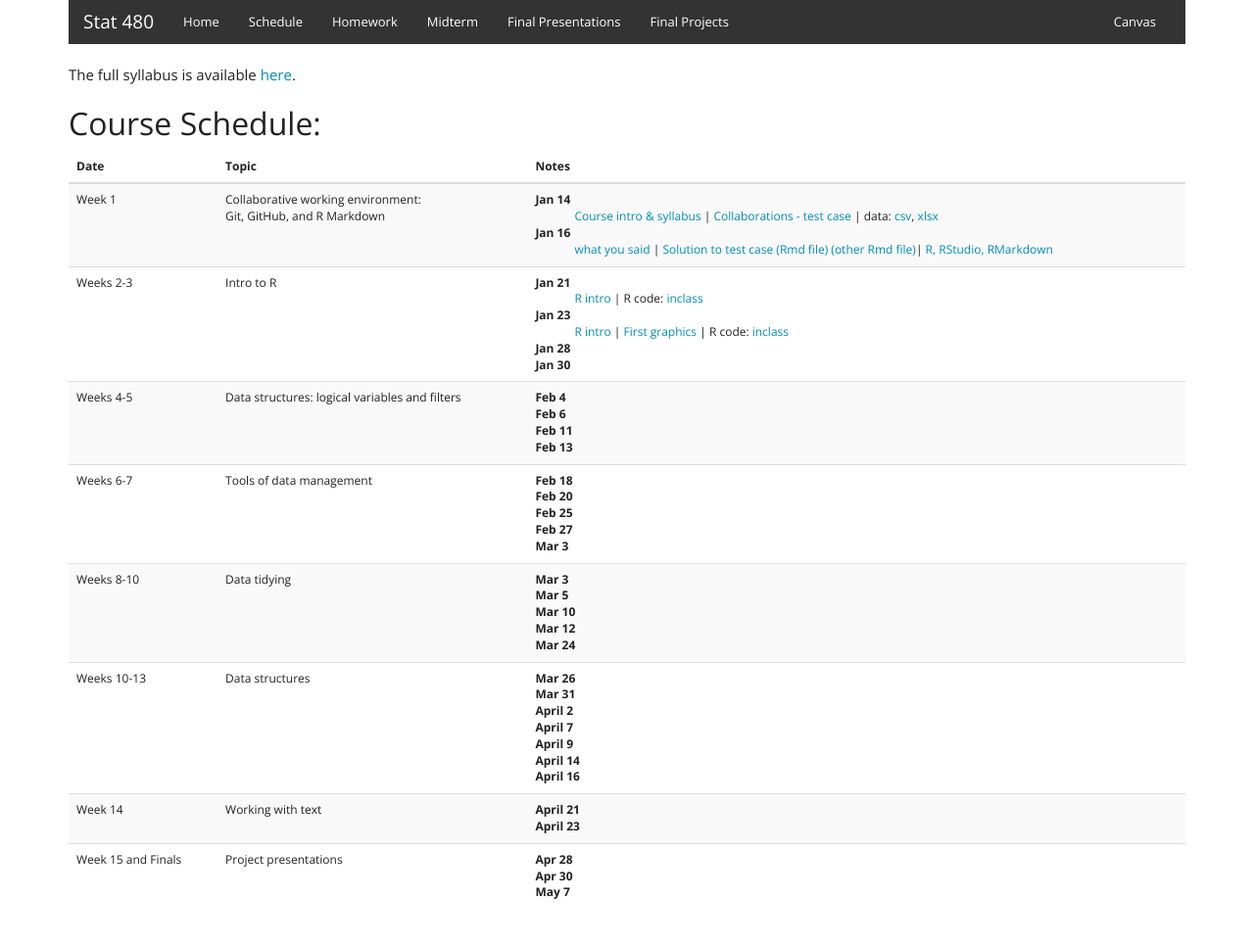
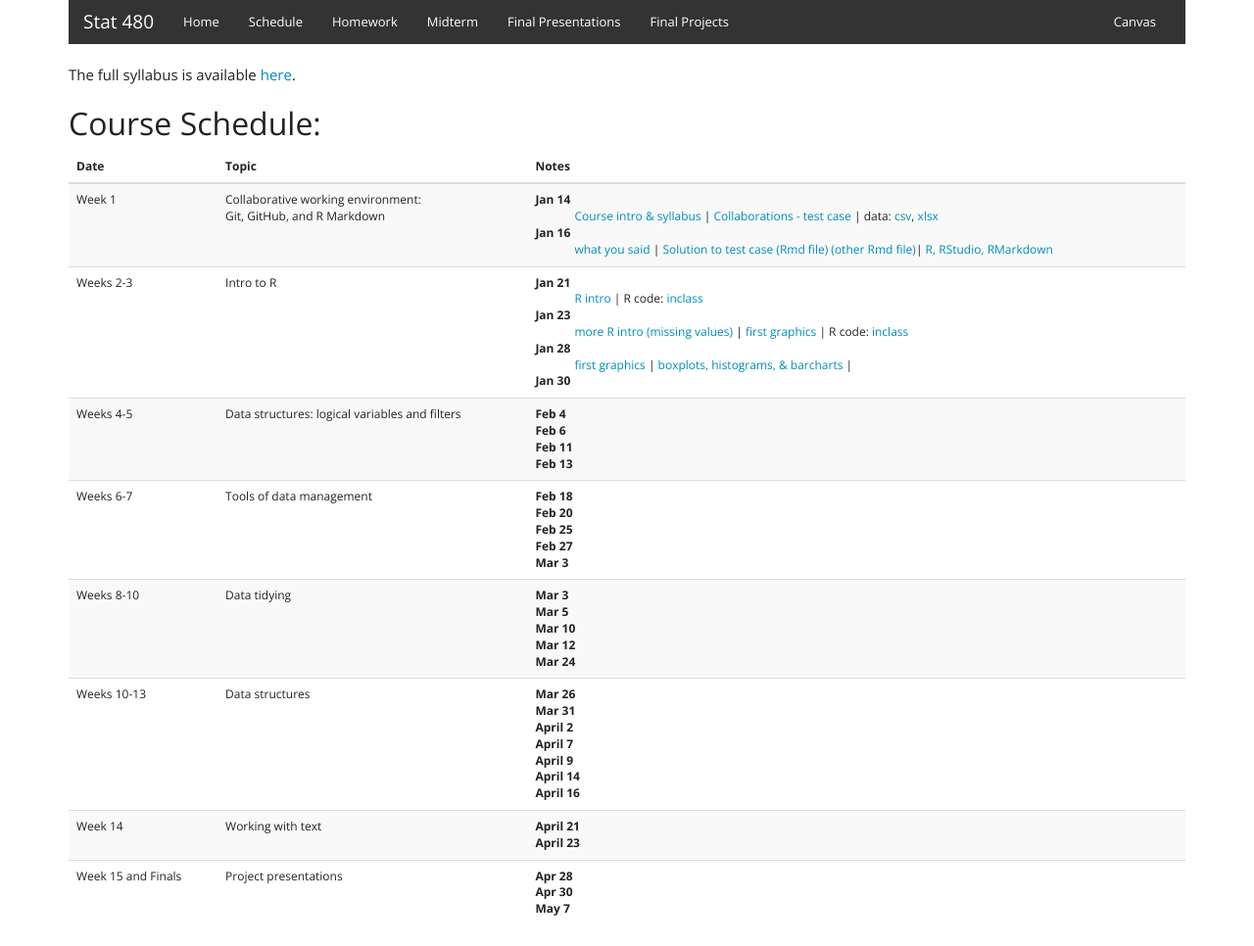
Before and after one commit to Stat480-at-ISU/Stat480-at-ISU.github.io, a Jekyll site: the page built from schedule.html, in a window 1280 px wide. Shown: the whole page at 98% size. Built offline with Jekyll 4.4.1, drawn with Linux system fonts in a browser that asks for light colours.

Commit message:
update sched, modify hw2

```diff
--- a/homework/homework02.Rmd
+++ b/homework/homework02.Rmd
@@ -24,7 +24,7 @@ recent_grads <- read.csv("https://raw.githubusercontent.com/Stat480-at-ISU/mater
 
 4. Create a subset of the data containing only the rows where the `major_category` is `STEM`.
 
-5. For your subset, compute the average  of `share_women` and its standard deviation. Also compute the average median earnings (`median`) and its standard deviation. Comment on the results. (You might have to deal with missing values appropriately).
+5. For your subset, compute the average  of `share_women` and its standard deviation. Also compute the average mean earnings (`median`) and its standard deviation. Comment on the results. (You might have to deal with missing values appropriately).
 
 5. Compute the correlation between women as a share of total (`share_women`) and the median earnings (`median`) and interpret your results.
 
--- a/schedule.html
+++ b/schedule.html
@@ -38,13 +38,17 @@ The full syllabus is available <a href="syllabus.pdf" target=_blank>here</a>.
         <td>
           <dl>
           <dt>Jan 21</dt>
-          <dd><a href="../materials-2020/02-r_intro/01-r_calculator.html" target=_blank>R intro</a> | R code: <a href="code/jan21-inclass.R">inclass</a>
+          <dd>
+            <a href="../materials-2020/02-r_intro/01-r_calculator.html" target=_blank>R intro</a> | R code: <a href="code/jan21-inclass.R">inclass</a>
           </dd>
           <dt>Jan 23</dt>
-          <dd><a href="../materials-2020/02-r_intro/01-r_calculator.html" target=_blank>R intro</a> | <a href="../materials-2020/02-r_intro/02-r_graphics.html" target=_blank>First graphics</a> | R code: <a href="code/jan23-inclass.R">inclass</a>
+          <dd>
+            <a href="../materials-2020/02-r_intro/01-r_calculator.html" target=_blank>more R intro (missing values)</a> | <a href="../materials-2020/02-r_intro/02-r_graphics.html" target=_blank>first graphics</a> | R code: <a href="code/jan23-inclass.R">inclass</a>
           </dd>
           <dt>Jan 28</dt>
-          <dd></dd>
+          <dd>
+            <a href="../materials-2020/02-r_intro/02-r_graphics.html" target=_blank>first graphics</a> | <a href="../materials-2020/02-r_intro/03-r_graphics.html" target=_blank>boxplots, histograms, & barcharts</a> | <!--R code: <a href="code/jan28-inclass.R">inclass</a> -->
+          </dd>
           <dt>Jan 30</dt>
           <dd></dd>
           </dl>
```
Also changed, not shown: homework/homework02.html (+21 -16 lines), 3 other files.
